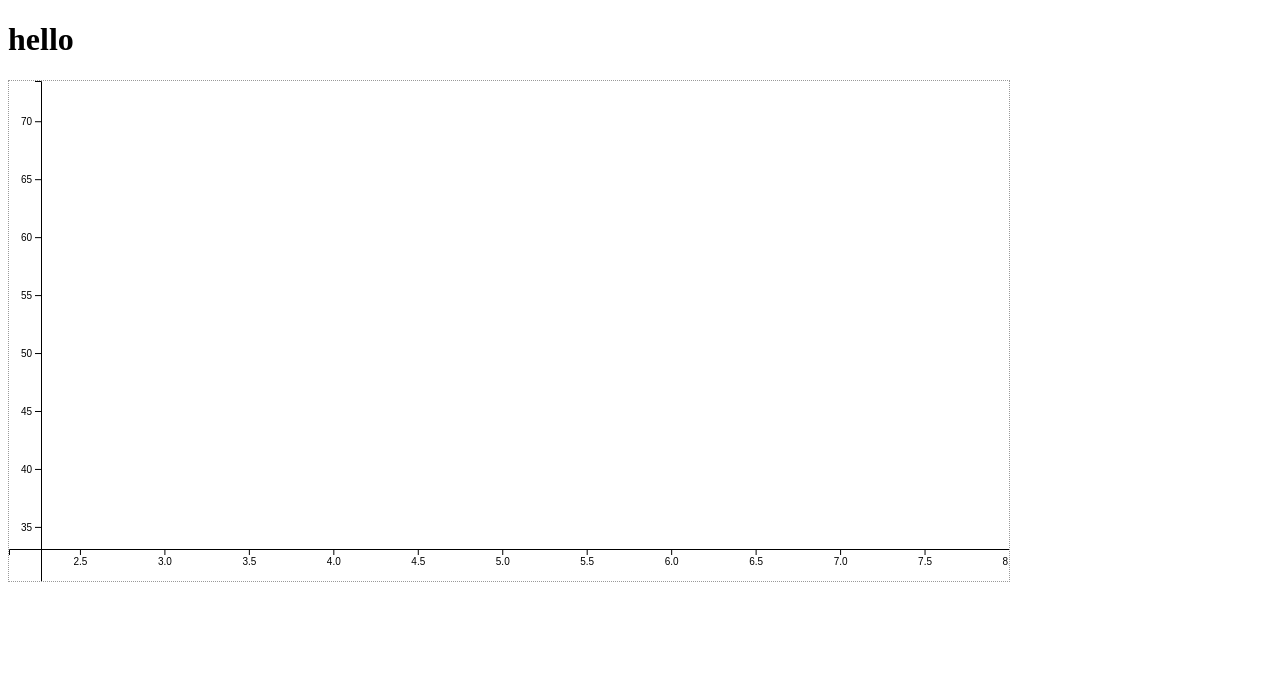
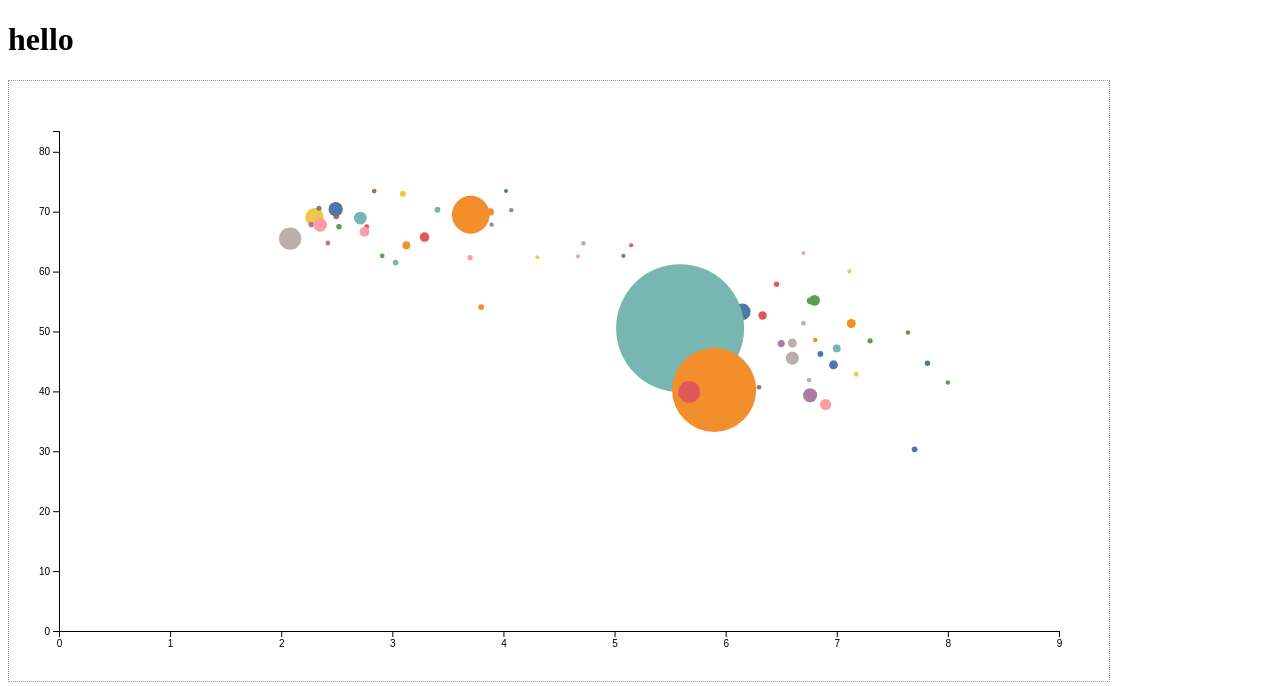
Before and after one commit to danlin604/d3-gapminder, a Gatsby site: page / in a window 1280 px wide. Built offline with nearby package versions, Linux system fonts and the light colour scheme; Gatsby itself is replaced by a stand-in of ours.

Commit message:
Added life expectancy, fertility, and population by country
Signed-off-by: Dan <danlin604@gmail.com>

```diff
--- a/src/components/test.js
+++ b/src/components/test.js
@@ -4,6 +4,7 @@ import * as d3 from 'd3'
 
 const height = 500
 const width = 1000
+const margin = 50
 
 const Test = () => {
   const data = useStaticQuery(graphql`
@@ -29,25 +30,37 @@ const Test = () => {
   useEffect(() => {
     const countries = data.allGapminderJson.nodes.filter(country => country.year === 1955)
 
-    // const barHeight = 25
-    // const height = countries.length * barHeight
-    // setHeight(height)
+    const svg = d3.select(container.current)
 
-    const svg = d3.select(container.current)
+    const tooltip = svg
+      .append('g')
+        .append('text')
+          .attr('dy', '1em')
+          .attr('fill', 'black')
+          .style('font-size', 'small')
+          .style('z-index', '99')
+          .style("opacity", 0)
 
     const lifeExpectancyScale = d3.scaleLinear()
       .domain([
-        d3.min(countries, country => country.life_expect),
-        d3.max(countries, country => country.life_expect)
+        0,
+        d3.max(countries, country => country.life_expect + 10)
       ])
       .range([height, 0])
 
     const fertilityScale = d3.scaleLinear()
       .domain([
-        d3.max(countries, country => country.fertility),
-        d3.min(countries, country => country.fertility)
+        0,
+        d3.max(countries, country => country.fertility + 1)
       ])
-      .range([width, 0])
+      .range([0, width])
+
+    const populationScale = d3.scaleLinear()
+      .domain([
+        0,
+        d3.max(countries, country => country.pop)
+      ])
+      .range([2, 64])
 
     // Add scales to axis
     const y_axis = d3
@@ -56,18 +69,64 @@ const Test = () => {
 
     const x_axis = d3
       .axisBottom()
-      .scale(fertilityScale);
+      .scale(fertilityScale)
 
     //Append group and insert axis
     svg.append("g")
-      .attr("transform", "translate(32, 0)")
+      .attr("transform", `translate(${ margin }, ${ margin })`)
       .call(y_axis);
 
     //Append group and insert axis
     svg.append("g")
-      .attr("transform", `translate(0, ${ height - 32 })`)
+      .attr("transform", `translate(${ margin }, ${ height + margin })`)
       .call(x_axis);
 
+    const g = svg.append("g")
+      .attr("transform", `translate(${ margin }, ${ margin })`)
+
+    const color = d3.scaleOrdinal(d3.schemeTableau10)
+      .domain(countries.map(country => country.country))
+
+    g.selectAll("g")
+      .data(countries)
+      .enter()
+      .append('circle')
+        .attr("cx", d => fertilityScale(d.fertility))
+        .attr("cy", d => lifeExpectancyScale(d.life_expect))
+        .style('fill', d => color(d.country))
+        .attr('r', d => populationScale(d.pop))
+        .on("mouseover", function(d) {
+          tooltip.transition()
+            .duration(200)
+            .style("opacity", .9)
+            .attr("x", d3.event.pageX)
+            .attr("y", d3.event.pageY)
+            .text(d.country)
+          })
+        .on("mouseout", function(d) {
+          tooltip.transition()
+            .duration(500)
+            .style("opacity", 0)
+        })
+
+    // g.selectAll('text')
+    //   .data(countries)
+    //   .enter()
+    //   .append('text')
+    //     .attr('dy', '1em')
+    //     .attr('fill', 'black')
+    //     .attr('visibility', 'hidden')
+    //     .attr("x", d => fertilityScale(d.fertility))
+    //     .attr("y", d => lifeExpectancyScale(d.life_expect))
+    //     .style('font-size', 'small')
+    //     .text(d => d.country)
+
+      // .data(dataset)
+      // .enter()
+      // .append("circle")
+      // .attr("cx", (d, i) => d[0])
+      // .attr("cy", (d, i) => h - d[1])
+      // .attr("r", 5);
     // const margin = {
     //   top: 10,
     //   right: 10,
@@ -125,8 +184,8 @@ const Test = () => {
     <>
       <h1>hello</h1>
       <svg
-        width={width}
-        height={height}
+        width={width + 100}
+        height={height + 100}
         style={{ border: '1px dotted #999' }}
         ref={ container }>
       </svg>
--- /dev/null
+++ b/src/styles/global.css
@@ -0,0 +1,28 @@
+body { font: 12px Arial;}
+
+path {
+    stroke: steelblue;
+    stroke-width: 2;
+    fill: none;
+}
+
+.axis path,
+.axis line {
+    fill: none;
+    stroke: grey;
+    stroke-width: 1;
+    shape-rendering: crispEdges;
+}
+
+div.tooltip {
+    position: absolute;
+    text-align: center;
+    width: 60px;
+    height: 28px;
+    padding: 2px;
+    font: 12px sans-serif;
+    background: lightsteelblue;
+    border: 0px;
+    border-radius: 8px;
+    pointer-events: none;
+}
```
